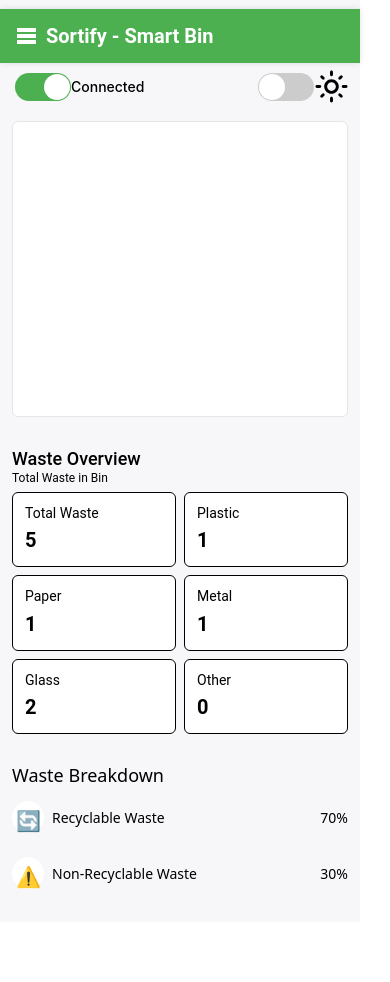
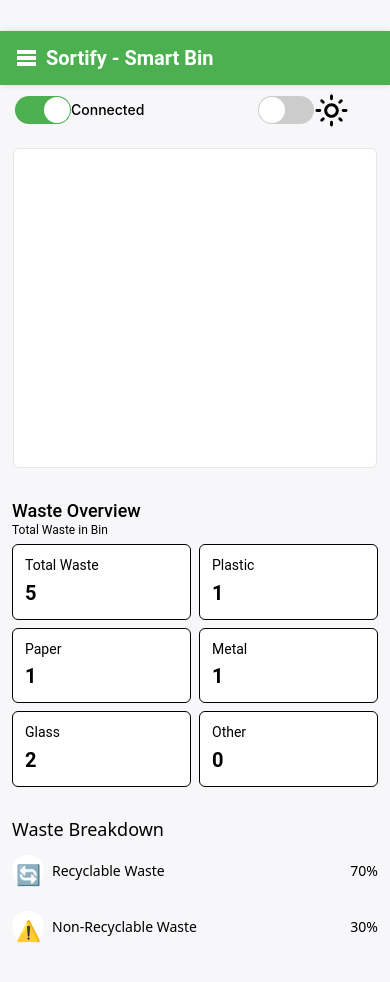
Before and after one commit to Neutrash-AI/Sortify-FE, a React (Vite) app: page / in a window 390 px wide. Shown: the top 982 px of the page. Before the commit the page ends 922 px from the top, so only its background shows below. Built offline with nearby package versions, Linux system fonts and the light colour scheme; no server answers.

Commit message:
fix: HP Layout component size
change px size into vw

```diff
--- a/src/components/Mobile/MobileLayout.tsx
+++ b/src/components/Mobile/MobileLayout.tsx
@@ -21,10 +21,10 @@
   socketUrl,
 }) => {
   return (
-    <div className="md:hidden w-[360px] h-[922px] pb-3 dark:bg-[#15003f] bg-[#f7f6f9] inline-flex flex-col justify-center items-start gap-3">
+    <div className="md:hidden w-screen h-[256.11vw] pb-[3.33vw] dark:bg-[#15003f] bg-[#f7f6f9] inline-flex flex-col justify-center items-start gap-[3.33vw]">
       {/* Navbar Mobile */}
       <MobileNavbar />
-      <div className="w-[348px] h-[34px] relative">
+      <div className="w-[96.67vw] h-[9.44vw] relative">
         {/* Toggles */}
         <MobileToggle
           type="DeviceConnection"
@@ -39,7 +39,7 @@
       </div>
 
       {/* Contoh placeholder camera */}
-      <div className="self-stretch h-[296px] px-3 inline-flex justify-start items-start overflow-hidden">
+      <div className="self-stretch h-[82.22vw] px-[3.33vw] inline-flex justify-start items-start overflow-hidden">
         <LiveCamera socketUrl={socketUrl} width={520} height={400} />
       </div>
 
```
